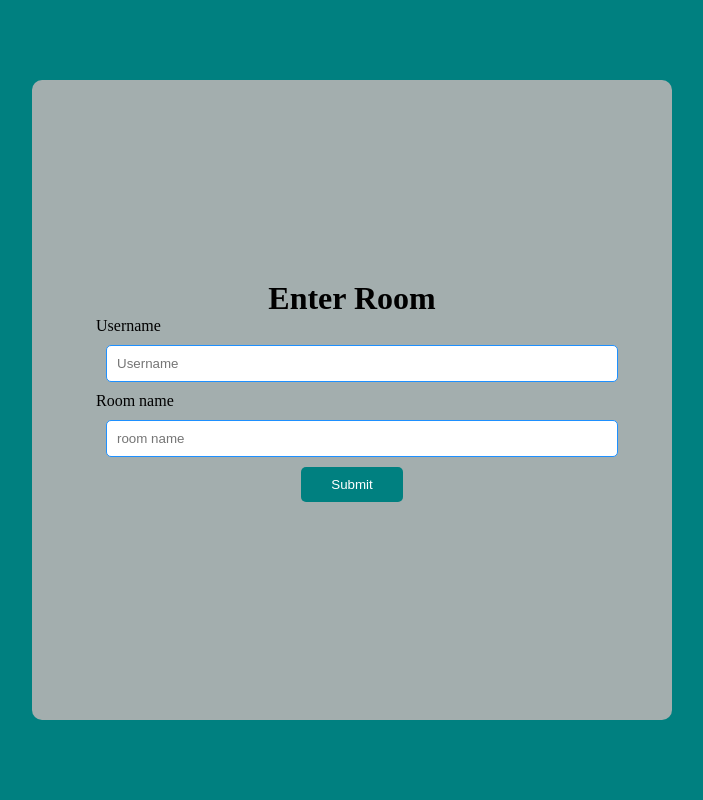
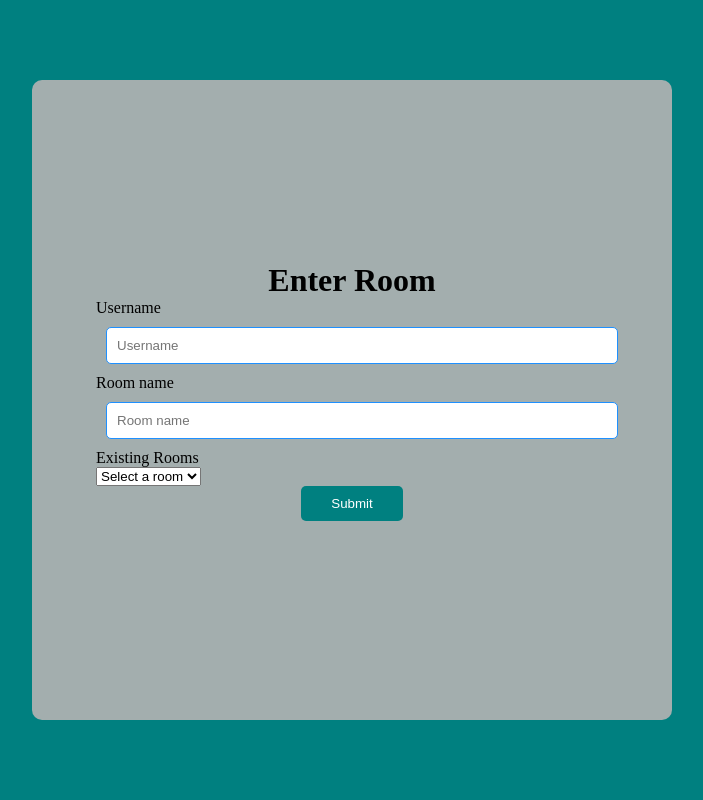
Before and after one commit to klbailey/DjangoFinal, a Django app: template ChatProject/templates/index.html in a window 1280 px wide. Shown: the whole page, without its empty margins (288-991 px from the left). Run offline with Django 3.2, Linux system fonts and the light colour scheme; the template is opened without the code that fills it: most values are stand-ins (such as "Sample title", 1, 10 or a date in 2020).

Commit message:
Correted index.html dropdown

```diff
--- a/ChatProject/ChatApp/urls.py
+++ b/ChatProject/ChatApp/urls.py
@@ -1,3 +1,5 @@
+#ChatProject>ChatApp>urls.py
+
 #ChatProject>ChatApp>urls.py
 
 from django.urls import path
--- a/ChatProject/ChatApp/views.py
+++ b/ChatProject/ChatApp/views.py
@@ -16,8 +16,8 @@ def CreateRoom(request):
             new_room = Room(room_name = room)
             new_room.save()
             return redirect('room', room_name=room, username=username)
-
-    return render(request, 'index.html')
+    rooms = Room.objects.all().values_list('room_name', flat=True)
+    return render(request, 'index.html', {'rooms': rooms})
 
 def MessageView(request, room_name, username):
     # Get room object by name
--- a/ChatProject/templates/index.html
+++ b/ChatProject/templates/index.html
@@ -11,17 +11,41 @@
     <div class="parent">
         <div class="child">
             <h1>Enter Room</h1>
+
             <form action="" method="POST">
                 {% csrf_token %}
-                <label for="">Username</label><br>
-                <input type="text" placeholder="Username" name="username" required><br>
-                <label for="">Room name</label><br>
-                <input type="text" placeholder="room name" name="room" required><br>
+                <label for="username">Username</label><br>
+                <input type="text" id="username" name="username" placeholder="Username" required><br>
+                <label for="room">Room name</label><br>
+                <input type="text" id="room" name="room" placeholder="Room name" required><br>
+
+                <label for="existing-rooms">Existing Rooms</label><br>
+
+                <select id="existing-rooms" name="existing_rooms">
+                    {% if rooms %}
+                        <option value="" disabled selected>Select a room</option> <!-- Add a default option -->
+                        {% for room_name in rooms %}
+                            <option value="{{ room_name }}">{{ room_name }}</option>
+                        {% endfor %}
+                    {% else %}
+                        <option value="" disabled selected>No rooms found</option> <!-- Display if no rooms exist -->
+                    {% endif %}
+                </select>
                 <center><button type="submit">Submit</button></center><br>
             </form>
+
         </div>
     </div>
 </body>
+<script>
+    document.getElementById('existing-rooms').addEventListener('change', function() {
+        var selectedRoom = this.value; // Get the selected room name
+        var username = document.getElementById('username').value; // Get the username
+        var url = "/"+selectedRoom+"/"+username+"/"; // Construct the URL
+        window.location.href = url; // Redirect the user to the selected room's URL
+    });
+</script>
+
 <style>
 
 * {
@@ -76,5 +100,6 @@ button:hover {
     padding: 15px;
     transition: 0.8s;
 }
+
 </style>
 </html>
--- a/ChatProject/templates/message.html
+++ b/ChatProject/templates/message.html
@@ -16,7 +16,7 @@
     <!-- Navigation bar -->
     <nav>
         <ul>
-            <li><a href="#">Home</a></li>
+            <li style="color:white;">You are in the room {{ user }}</li>
             <!-- Add an exit button -->
             <li><button id="exitButton">Exit</button></li>
         </ul>
@@ -76,6 +76,8 @@
         var chatContainer = document.getElementById("chatContainer");
         chatContainer.scrollTop = chatContainer.scrollHeight;
     }
+    // Call the function when the page loads or when a new message is added
+    window.onload = scrollToBottom;
     // if url is secure (https) will use ws
     const websocketProtocol = window.location.protocol === "https:" ? "wss" : "ws";
     // create endpoint url map to routing.py
```
Also changed, not shown: ChatProject/templates/room_list.html (added, +71 -0 lines), ChatProject/db.sqlite3.
